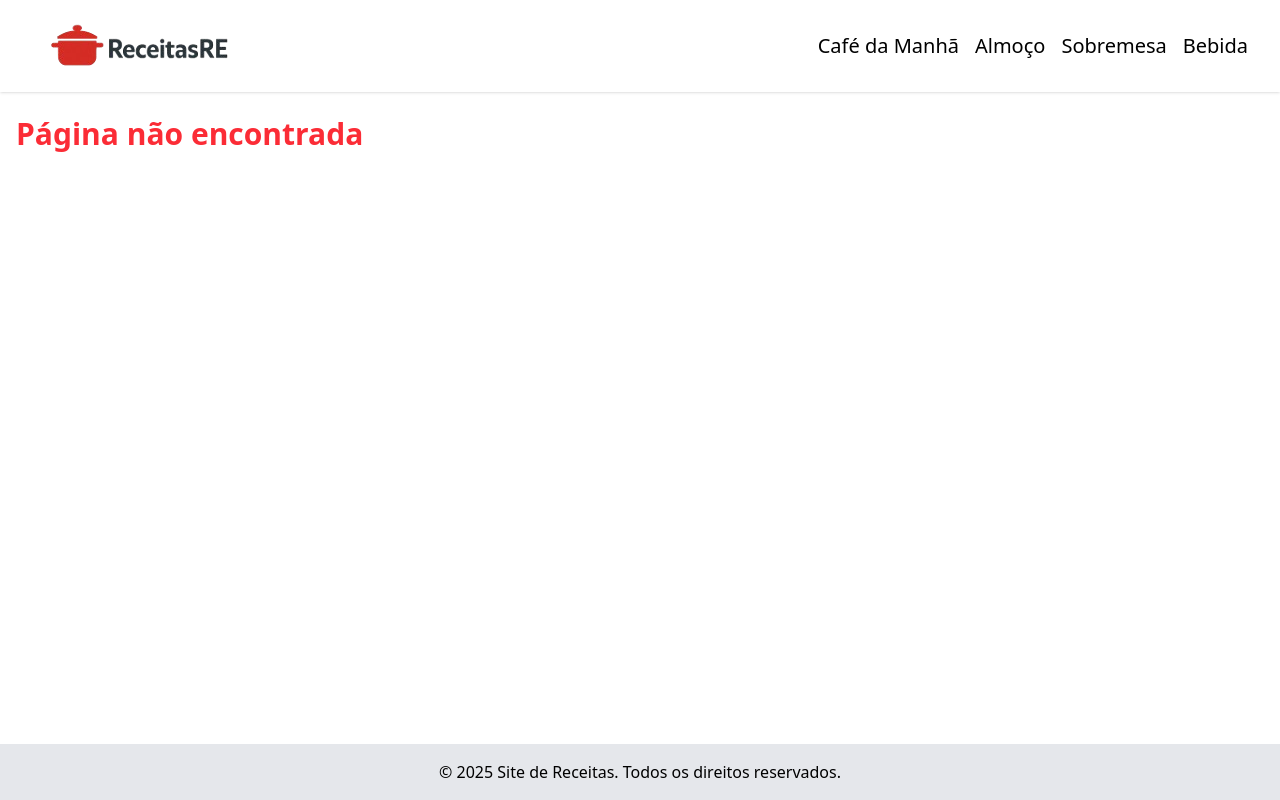
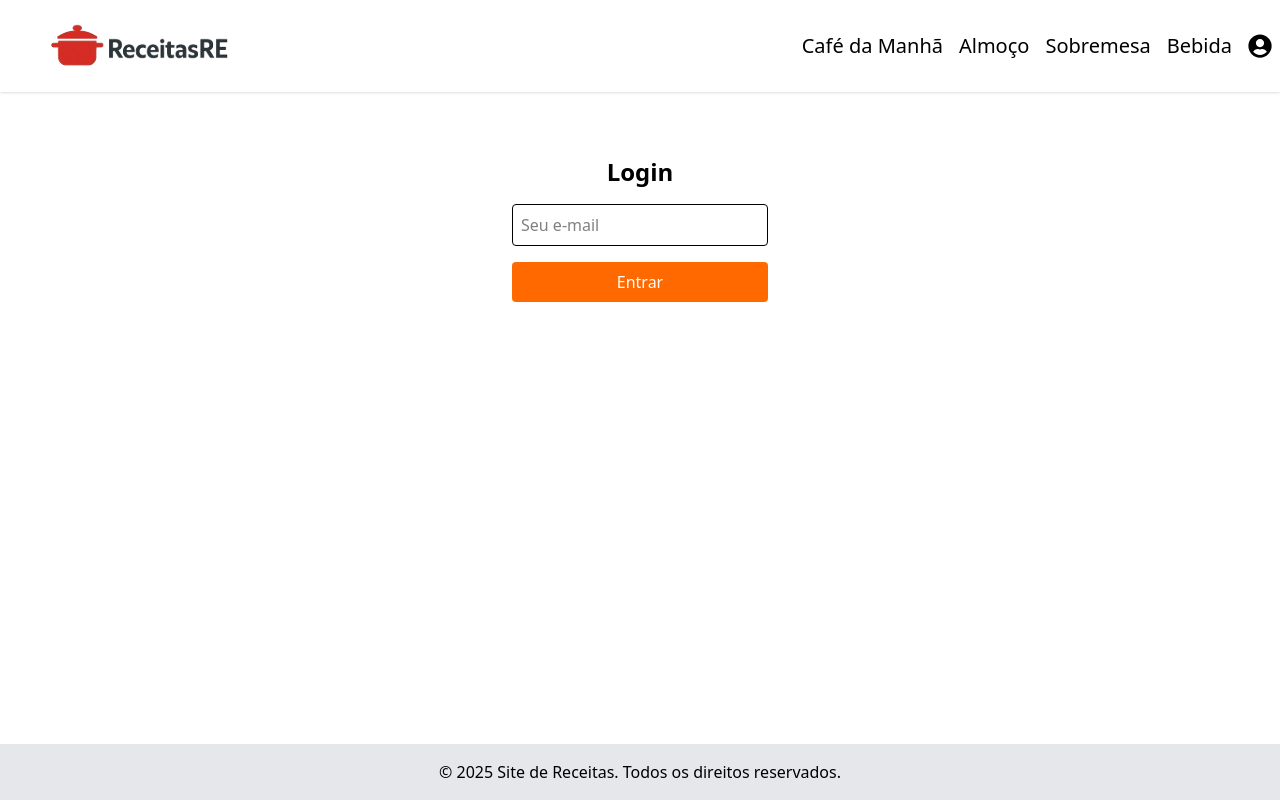
Before and after one commit to richardbr95/site-receitas, a React (Vite) app: page /login in a window 1280 px wide. Built offline with nearby package versions, Linux system fonts and the light colour scheme.

Commit message:
Add: Fake LoginSystem

```diff
--- a/package.json
+++ b/package.json
@@ -14,6 +14,7 @@
     "@tailwindcss/vite": "^4.1.11",
     "react": "^19.1.0",
     "react-dom": "^19.1.0",
+    "react-icons": "^5.5.0",
     "react-router-dom": "^7.7.0"
   },
   "devDependencies": {
--- a/src/App.jsx
+++ b/src/App.jsx
@@ -7,6 +7,8 @@ import Detalhes from "./pages/DetalhesReceita";
 
 import Buscar from "./pages/Buscar";
 import NotFound from "./pages/NotFound";
+import Login from "./pages/Login";
+import MinhasReceitas from "./pages/MinhasReceitas";
 
 export default function App() {
   return (
@@ -18,8 +20,10 @@ export default function App() {
             <Route path="/" element={<Home />} />
             <Route path="/categoria/:categoria" element={<Categoria />} />
             <Route path="/receita/:titulo" element={<Detalhes />} />
+            <Route path="/buscar/:termo" element={<Buscar />} />
+            <Route path="/login" element={<Login />} />
+            <Route path="/minhas-receitas" element={<MinhasReceitas />} />
             <Route path="*" element={<NotFound />} />
-            <Route path="/buscar/:termo" element={<Buscar />} />
           </Routes>
         </main>
         <Footer />
--- a/src/components/Header.jsx
+++ b/src/components/Header.jsx
@@ -1,7 +1,19 @@
-import { Link } from "react-router-dom";
+import { Link, useNavigate } from "react-router-dom";
 import LogoImg from "../assets/logoRE.png";
+import { FaUserCircle } from "react-icons/fa";
+import { useAuth } from "../contexts/AuthContext";
+import { MdLogout } from "react-icons/md";
+import { PiNewspaper } from "react-icons/pi";
 
 export default function Header() {
+  const { usuario, logout } = useAuth();
+  const navigate = useNavigate();
+
+  function handleLogout() {
+    logout();
+    navigate("/");
+  }
+
   function slugify(texto) {
     return texto
       .normalize("NFD")
@@ -32,6 +44,27 @@ export default function Header() {
               {cat}
             </Link>
           ))}
+
+          {usuario ? (
+            <>
+              <Link
+                to="/minhas-receitas"
+                className="text-xl hover:text-green-600 relative top-1"
+              >
+                <PiNewspaper />
+              </Link>
+              <button
+                onClick={handleLogout}
+                className=" text-red-600 hover:text-red-800 text-sm ml-2"
+              >
+                <MdLogout />
+              </button>
+            </>
+          ) : (
+            <Link to="/login">
+              <FaUserCircle className="text-2xl hover:text-orange-500 transition absolute top-0.5" />
+            </Link>
+          )}
         </nav>
         {/* Fututo botão modo escuro*/}
       </div>
--- /dev/null
+++ b/src/contexts/AuthContext.jsx
@@ -0,0 +1,32 @@
+import { createContext, useContext, useState, useEffect } from "react";
+
+const AuthContext = createContext();
+
+export function AuthProvider({ children }) {
+  const [usuario, setUsuario] = useState(null);
+
+  useEffect(() => {
+    const user = localStorage.getItem("usuarioLogado");
+    if (user) setUsuario(user);
+  }, []);
+
+  function login(email) {
+    localStorage.setItem("usuarioLogado", email);
+    setUsuario(email);
+  }
+
+  function logout() {
+    localStorage.removeItem("usuarioLogado");
+    setUsuario(null);
+  }
+
+  return (
+    <AuthContext.Provider value={{ usuario, login, logout }}>
+      {children}
+    </AuthContext.Provider>
+  );
+}
+
+export function useAuth() {
+  return useContext(AuthContext);
+}
--- a/src/main.jsx
+++ b/src/main.jsx
@@ -2,9 +2,12 @@ import { StrictMode } from "react";
 import { createRoot } from "react-dom/client";
 import "./index.css";
 import App from "./App.jsx";
+import { AuthProvider } from "./contexts/AuthContext.jsx";
 
 createRoot(document.getElementById("root")).render(
   <StrictMode>
-    <App />
+    <AuthProvider>
+      <App />
+    </AuthProvider>
   </StrictMode>
 );
--- /dev/null
+++ b/src/pages/Login.jsx
@@ -0,0 +1,35 @@
+import { useState } from "react";
+import { useNavigate } from "react-router-dom";
+import { useAuth } from "../contexts/AuthContext";
+
+export default function Login() {
+  const [email, setEmail] = useState("");
+  const { login } = useAuth();
+  const navigate = useNavigate();
+
+  function handleLogin(e) {
+    e.preventDefault();
+    if (email.trim() === "") return;
+
+    login(email);
+    navigate("/");
+  }
+
+  return (
+    <div className="flex flex-col items-center mt-10">
+      <h1 className="text-2xl font-bold mb-4">Login</h1>
+      <form onSubmit={handleLogin} className="flex flex-col gap-4 w-64">
+        <input
+          type="email"
+          placeholder="Seu e-mail"
+          value={email}
+          onChange={(e) => setEmail(e.target.value)}
+          className="border p-2 rounded"
+        />
+        <button type="submit" className="bg-orange-500 text-white py-2 rounded">
+          Entrar
+        </button>
+      </form>
+    </div>
+  );
+}
--- /dev/null
+++ b/src/pages/MinhasReceitas.jsx
@@ -0,0 +1,20 @@
+import { useEffect } from "react";
+import { useNavigate } from "react-router-dom";
+
+export default function MinhasReceitas() {
+  const navigate = useNavigate();
+  const usuario = localStorage.getItem("usuarioLogado");
+
+  useEffect(() => {
+    if (!usuario) {
+      navigate("/login");
+    }
+  }, [usuario, navigate]);
+  return (
+    <div className="p-4">
+      <h1 className="text-2xl font-bold mb-4">Minhas Receitas</h1>
+      <p>Olá, {usuario}! Aqui você pode adicionar suas receitas futuramente.</p>
+      {/* Em breve: listagem e criação de receitas do usuário */}
+    </div>
+  );
+}
```
Also changed, not shown: 1 other file (tests, documents, lock files or other folders).
